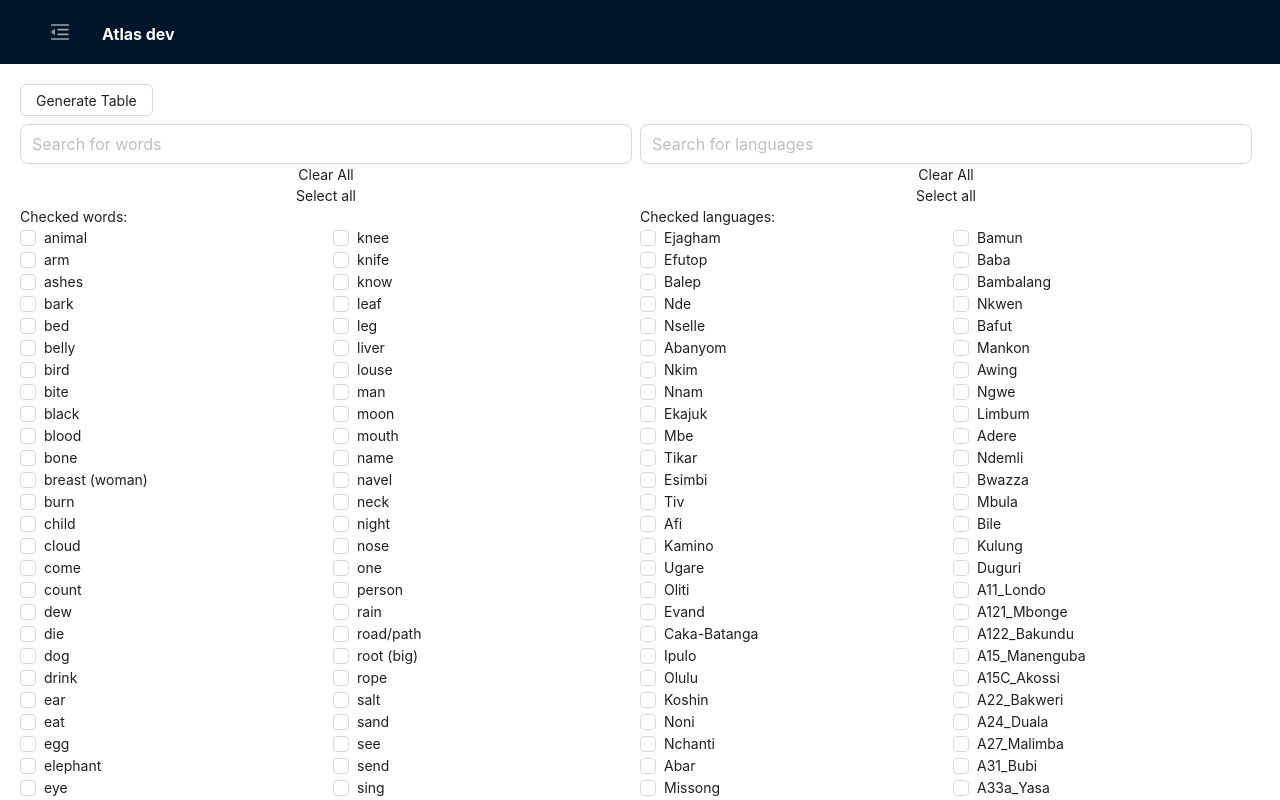
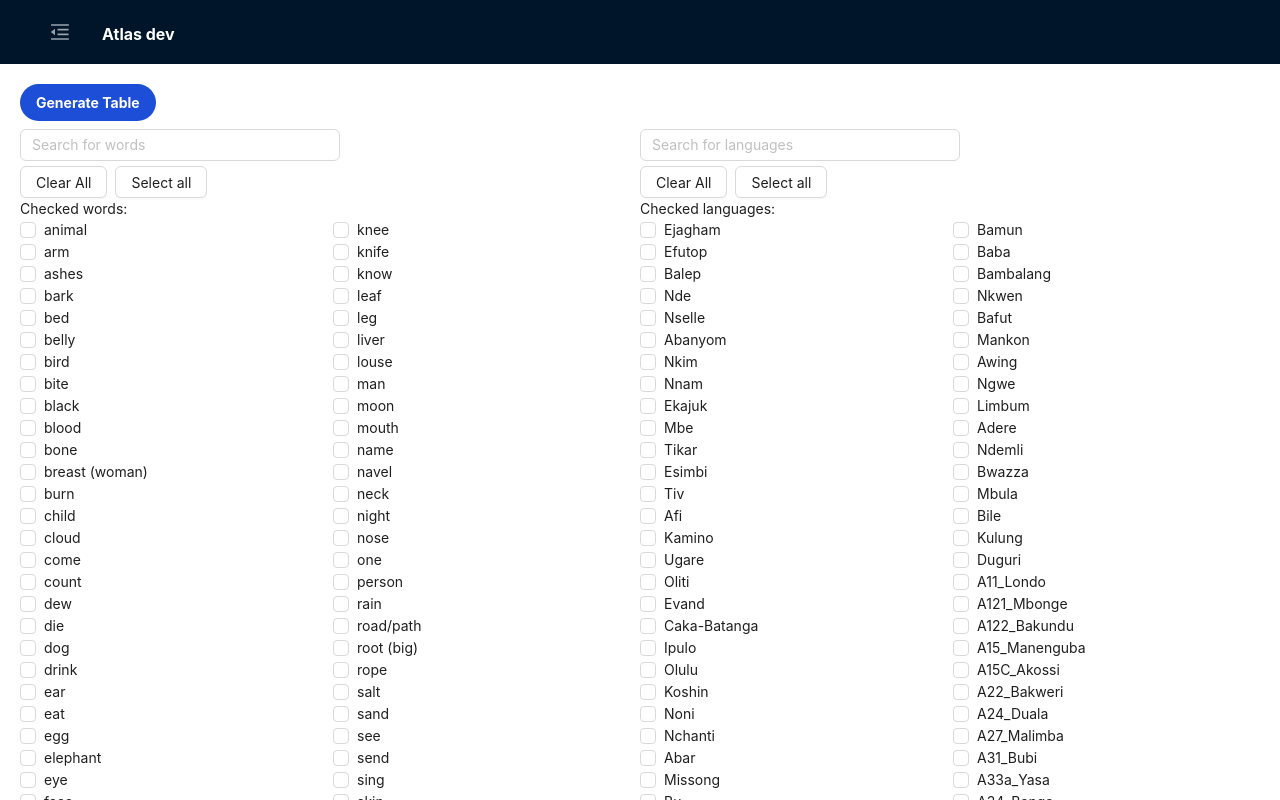
Before and after one commit to AydenHoyll/atlas_repo, a React (Create React App) app: page /new in a window 1280 px wide. Shown: the top 800 px of the page. Built offline with nearby package versions, Linux system fonts and the light colour scheme.

Commit message:
new feature finished, color-number markers for lexicon page

```diff
--- a/src/components/list/index.js
+++ b/src/components/list/index.js
@@ -1,29 +1,31 @@
 import React, { useEffect, useMemo, useState } from "react";
-import { Checkbox, Input } from "antd";
+import { Button, Checkbox, Input } from "antd";
 
 const ListComponent = ({ data, name, passData }) => {
-  const [input, setInput] = useState("");
-  const [items, setItems] = useState(
+  const [searchInput, setSearchInput] = useState("");
+  const [listItems, setListItems] = useState(
     data.map((key) => ({ key, checked: false }))
   );
 
   const filteredData = useMemo(
     () =>
-      items.filter((el) => el.key.toLowerCase().includes(input.toLowerCase())),
-    [items, input]
+      listItems.filter((el) =>
+        el.key.toLowerCase().includes(searchInput.toLowerCase())
+      ),
+    [listItems, searchInput]
   );
 
-  const checkedValues = useMemo(
-    () => items.filter((item) => item.checked).map((item) => item.key),
-    [items]
+  const checkedListValues = useMemo(
+    () => listItems.filter((item) => item.checked).map((item) => item.key),
+    [listItems]
   );
 
   useEffect(() => {
-    passData({ [name]: checkedValues });
-  }, [checkedValues, passData, name]);
+    passData({ [name]: checkedListValues });
+  }, [checkedListValues, passData, name]);
 
   const handleCheckboxChange = (itemKey) => {
-    setItems((prevItems) =>
+    setListItems((prevItems) =>
       prevItems.map((el) =>
         el.key === itemKey ? { ...el, checked: !el.checked } : el
       )
@@ -31,7 +33,7 @@ const ListComponent = ({ data, name, passData }) => {
   };
 
   const handleClear = () => {
-    setItems((prevItems) =>
+    setListItems((prevItems) =>
       prevItems.map((item) => ({
         ...item,
         checked: false,
@@ -39,8 +41,8 @@ const ListComponent = ({ data, name, passData }) => {
     );
   };
 
-  const handleAll = () => {
-    setItems((prevItems) =>
+  const handleSelectAll = () => {
+    setListItems((prevItems) =>
       prevItems.map((item) => ({
         ...item,
         checked: true,
@@ -49,21 +51,31 @@ const ListComponent = ({ data, name, passData }) => {
   };
 
   return (
-    <div className="w-1/2 mr-2 flex flex-col m-0">
+    <div className="w-1/2 mr-2 flex flex-col m-0 max-h-full overflow-auto">
       <Input
         allowClear
+        style={{
+          width: "25vw",
+          minWidth: 200,
+          alignSelf: "start",
+          marginBottom: 5,
+        }}
         placeHolder={`Search for ${name}`}
-        size="large"
+        size="middle"
         bordered={true}
-        value={input}
-        onChange={(event) => setInput(event.target.value)}
+        value={searchInput}
+        onChange={(event) => setSearchInput(event.target.value)}
       />
-      <button onClick={handleClear}>Clear All</button>
-      <button onClick={handleAll}>Select all</button>
+      <div className="self-start">
+        <Button className="mr-2" onClick={handleClear}>
+          Clear All
+        </Button>
+        <Button onClick={handleSelectAll}>Select all</Button>
+      </div>
       <div>
-        Checked {name}: {checkedValues.join(" ")}
+        Checked {name}: {checkedListValues.join(", ")}
       </div>
-      <ul style={{ columnCount: 2 }}>
+      <ul style={{ columnCount: 2, overflow: "auto" }}>
         {filteredData.map((item) => (
           <li className="" key={item.key}>
             <Checkbox
--- a/src/pages/customLexicon/index.js
+++ b/src/pages/customLexicon/index.js
@@ -1,11 +1,16 @@
 import React, { useCallback, useMemo, useState } from "react";
 import { LEXICON } from "../lexicon/LEXICON";
 import ListComponent from "../../components/list";
-import { Button, Table } from "antd";
+import { Checkbox, Table } from "antd";
+import { options } from "../lexicon/utils";
+import { LEX_COL } from "../lexicon/COLUMNS";
 
 const NewFeature = () => {
   const [data, setData] = useState({});
   const [isClicked, setIsClicked] = useState(false);
+  const [checked, setChecked] = useState(
+    options.map((el) => ({ value: el.value, isChecked: false }))
+  );
 
   const wordData = useMemo(
     () => Object.keys(LEXICON[0]).slice(9, Object.keys(LEXICON[0]).length),
@@ -16,57 +21,64 @@ const NewFeature = () => {
     () => LEXICON.map((el) => el["Names languages"]),
     []
   );
-  // data from children (selected words and langs)
+  // data from children List component (selected words and langs)
   const passData = useCallback((newData) => {
     setData((prevData) => ({
       ...prevData,
       ...newData,
     }));
   }, []);
+  const onCheckBoxChange = (value) => {
+    setChecked((prevItems) =>
+      prevItems.map((el) =>
+        el.value === value ? { ...el, isChecked: !el.isChecked } : el
+      )
+    );
+  };
 
   // data for the table
   const customData = () => {
     return LEXICON.filter((obj) =>
-      data?.languages.includes(obj[Object.keys(obj)[0]])
+      data.languages.includes(obj[Object.keys(obj)[0]])
     );
-  };
-  // cols for the table
-  const customCols = () => {
-    if (data.words) {
-      const words = data?.words.map((word) => ({
-        title: word,
-        dataIndex: word,
-        render: (text) => (
-          <div>
-            {text.word} - {text.cognacy}
-          </div>
-        ),
-      }));
-      words.unshift({
-        title: "Name",
-        dataIndex: "Names languages",
-        fixed: "left",
-      });
-      return words;
-    }
   };
 
   return (
     <>
-      <Button className="mb-2" onClick={() => setIsClicked(!isClicked)}>
+      <button
+        className="bg-blue-700 hover:bg-blue-500 text-white font-bold py-2 px-4 rounded-full mb-2"
+        onClick={() => setIsClicked(!isClicked)}
+      >
         {!isClicked ? "Generate Table" : "Back"}
-      </Button>
+      </button>
       {!isClicked ? (
         <div className="flex flex-row">
           <ListComponent data={wordData} name="words" passData={passData} />
           <ListComponent data={langData} name="languages" passData={passData} />
         </div>
       ) : (
-        <Table
-          dataSource={customData()}
-          columns={customCols()}
-          scroll={{ x: "max-content", y: "100vh" }}
-        />
+        <>
+          {checked.map((el) => (
+            <div>
+              <Checkbox
+                className="mr-2"
+                key={el.value}
+                checked={el.isChecked}
+                onClick={() => onCheckBoxChange(el.value)}
+              />
+              {el.value}
+            </div>
+          ))}
+          <Table
+            dataSource={customData()}
+            columns={LEX_COL(
+              data.words,
+              checked[0].isChecked,
+              checked[1].isChecked
+            )}
+            scroll={{ x: "max-content", y: "100vh" }}
+          />
+        </>
       )}
     </>
   );
--- a/src/pages/lexicon/COLUMNS.js
+++ b/src/pages/lexicon/COLUMNS.js
@@ -1,14 +1,15 @@
-import { LEXICON } from "./LEXICON";
-
-export const LEX_COL = (keys) => {
+export const LEX_COL = (keys, color, number) => {
   const words = keys.map((word) => ({
     title: word,
     dataIndex: word,
-    render: (text) => (
-      <div>
-        {text.word} - {text.cognacy}
-      </div>
-    ),
+    render: (text) =>
+      number ? (
+        <span className={color ? "bg-amber-400" : ""}>
+          {text.word} {text.cognacy}
+        </span>
+      ) : (
+        <span className={color ? "bg-amber-400" : ""}>{text.word}</span>
+      ),
   }));
   words.unshift({
     title: "Name",
--- a/src/pages/lexicon/index.js
+++ b/src/pages/lexicon/index.js
@@ -2,21 +2,13 @@ import React, { useMemo, useState } from "react";
 import { LEX_COL } from "./COLUMNS";
 import { LEXICON } from "./LEXICON";
 import { Checkbox, Table } from "antd";
-import { alphabet } from "./utils";
-
-const options = [
-  {
-    label: "Color-code",
-    value: "color",
-  },
-  {
-    label: "Number-code",
-    value: "number",
-  },
-];
+import { alphabet, options } from "./utils";
 
 const Lexicon = () => {
   const [currentLetter, setCurrentLetter] = useState("a");
+  const [checked, setChecked] = useState(
+    options.map((el) => ({ value: el.value, isChecked: false }))
+  );
 
   const columnWords = useMemo(() => {
     const x = {};
@@ -34,8 +26,15 @@ const Lexicon = () => {
 
   const currentKeys = useMemo(
     () => columnWords[currentLetter],
-    [currentLetter]
+    [currentLetter, columnWords]
   );
+  const onCheckBoxChange = (value) => {
+    setChecked((prevItems) =>
+      prevItems.map((el) =>
+        el.value === value ? { ...el, isChecked: !el.isChecked } : el
+      )
+    );
+  };
 
   return (
     <>
@@ -48,20 +47,34 @@ const Lexicon = () => {
             {letter}
           </button>
         ))}
-        <Checkbox.Group options={options} />
+        {checked.map((el) => (
+          <div>
+            <Checkbox
+              className="mr-2"
+              key={el.value}
+              checked={el.isChecked}
+              onClick={() => onCheckBoxChange(el.value)}
+            />
+            {el.value}
+          </div>
+        ))}
       </div>
 
       <Table
         dataSource={LEXICON}
-        columns={LEX_COL(currentKeys)}
-        scroll={{ y: "100vh", x: "max-content" }}
+        columns={LEX_COL(
+          currentKeys,
+          checked[0].isChecked,
+          checked[1].isChecked
+        )}
+        scroll={{ x: "max-content" }}
         pagination={{
           position: ["bottomCenter"],
           defaultPageSize: 20,
-          pageSize: 20,
           hideOnSinglePage: true,
           responsive: true,
-          showSizeChanger: false,
+          showSizeChanger: true,
+          fixed: "top",
         }}
       />
     </>
--- a/src/pages/lexicon/utils.js
+++ b/src/pages/lexicon/utils.js
@@ -21,3 +21,14 @@ export const alphabet = [
   "v",
   "w",
 ];
+
+export const options = [
+  {
+    label: "Color-code",
+    value: "color",
+  },
+  {
+    label: "Number-code",
+    value: "number",
+  },
+];
```
